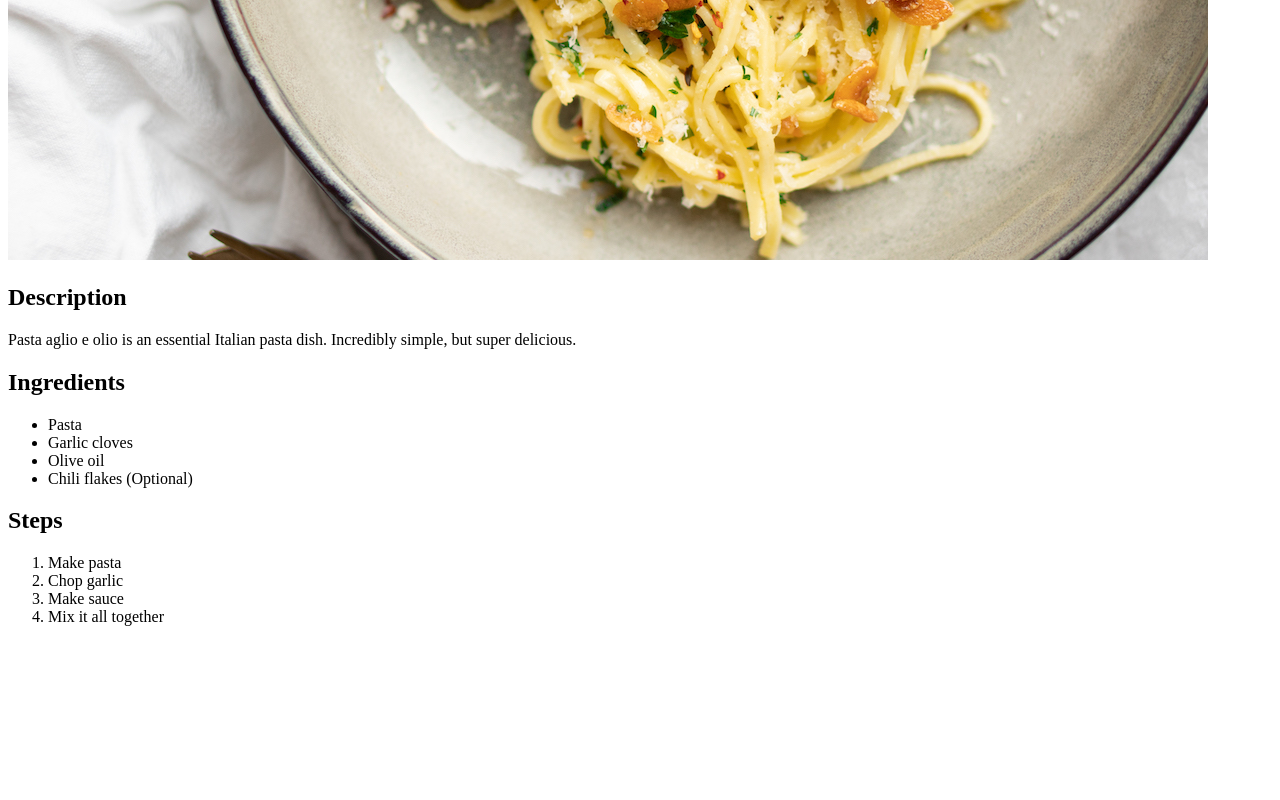
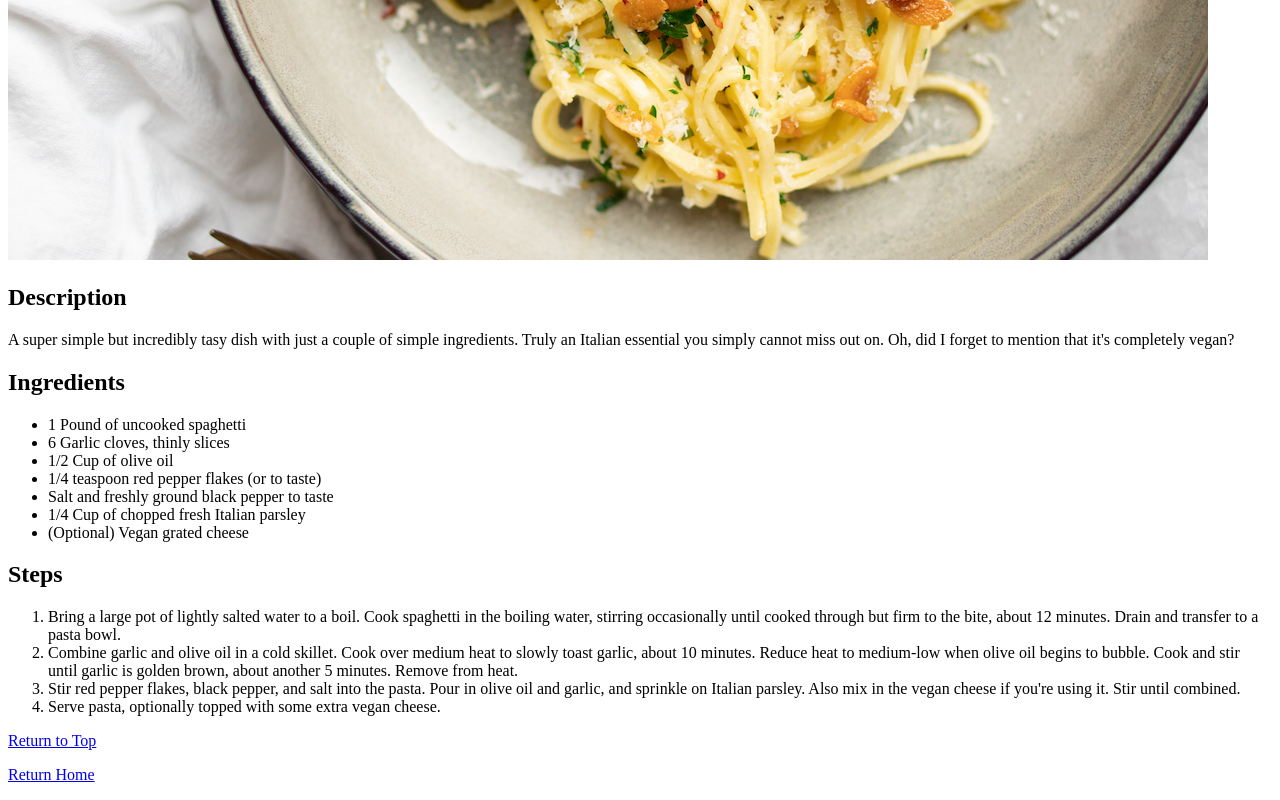
Before and after one commit to MoshuaWritesCode/odin-recipes, a plain HTML site: page recipes/pastaagliooglio.html in a window 1280 px wide. Shown: the part 620-1420 px from the top of the page. Before the commit the page ends 1262 px from the top, so only its background shows below. Drawn offline with Linux system fonts and the light colour scheme.

Commit message:
Completed the pasta aglio e olio recipe

```diff
--- a/recipes/pastaagliooglio.html
+++ b/recipes/pastaagliooglio.html
@@ -7,29 +7,48 @@
 </head>
 
 <body>
-    <h1>Pasta Aglio e Olio</h1>
+    <h1 id="title">Pasta Aglio e Olio</h1>
 
     <img src="./img/pastaaglioolio.jpg" alt="A finished pasta aglio e olio dish">
 
     <h2>Description</h2>
-    <p>Pasta aglio e olio is an essential Italian pasta dish. Incredibly simple, but super delicious.</p>
+    <p>A super simple but incredibly tasy dish with just a couple of simple ingredients. Truly an Italian essential you
+        simply cannot miss out on. Oh, did I forget to mention that it's completely vegan?</p>
 
     <h2>Ingredients</h2>
     <ul>
-        <li>Pasta</li>
-        <li>Garlic cloves</li>
-        <li>Olive oil</li>
-        <li>Chili flakes (Optional)</li>
+        <li>1 Pound of uncooked spaghetti</li>
+        <li>6 Garlic cloves, thinly slices</li>
+        <li>1/2 Cup of olive oil</li>
+        <li>1/4 teaspoon red pepper flakes (or to taste)</li>
+        <li>Salt and freshly ground black pepper to taste</li>
+        <li>1/4 Cup of chopped fresh Italian parsley</li>
+        <li>(Optional) Vegan grated cheese</li>
     </ul>
 
     <h2>Steps</h2>
     <ol>
-        <li>Make pasta</li>
-        <li>Chop garlic</li>
-        <li>Make sauce</li>
-        <li>Mix it all together</li>
+        <li>
+            Bring a large pot of lightly salted water to a boil. Cook spaghetti in the boiling water, stirring
+            occasionally until cooked through but firm to the bite, about 12 minutes. Drain and transfer to a pasta
+            bowl.
+        </li>
+        <li>
+            Combine garlic and olive oil in a cold skillet. Cook over medium heat to slowly toast garlic, about 10
+            minutes. Reduce heat to medium-low when olive oil begins to bubble. Cook and stir until garlic is golden
+            brown, about another 5 minutes. Remove from heat.
+        </li>
+        <li>
+            Stir red pepper flakes, black pepper, and salt into the pasta. Pour in olive oil and garlic, and sprinkle on
+            Italian parsley. Also mix in the vegan cheese if you're using it. Stir until combined.
+        </li>
+        <li>
+            Serve pasta, optionally topped with some extra vegan cheese.
+        </li>
     </ol>
 
+    <p><a href="#title">Return to Top</a></p>
+    <p><a href="../index.html">Return Home</a></p>
 </body>
 
 </html>
```
